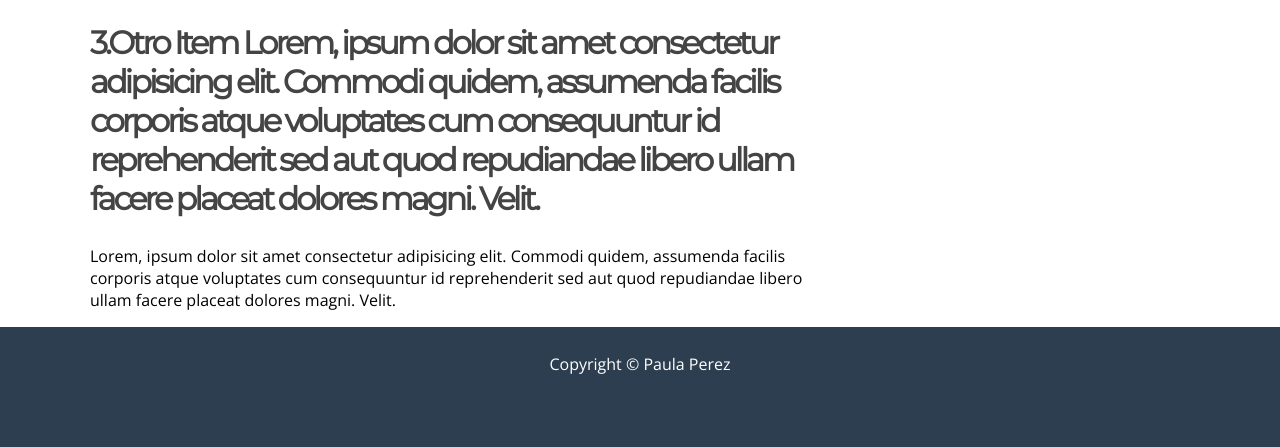
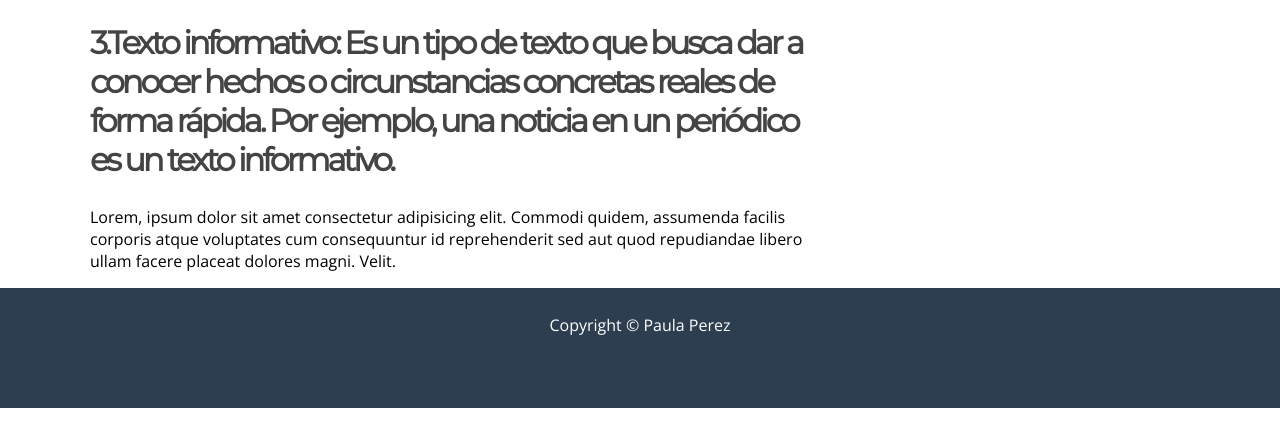
Before and after one commit to Paula-itec/paginaestatica, a plain HTML site: page index.html in a window 1280 px wide. Shown: the part 639-1086 px from the top of the page. After the commit the page ends 1047 px from the top, so only its background shows below. Drawn offline with nearby package versions, Linux system fonts and the light colour scheme.

Commit message:
segundo cambio de texto

```diff
--- a/index.html
+++ b/index.html
@@ -17,7 +17,7 @@
             <p>Lorem ipsum dolor sit amet consectetur adipisicing elit. Explicabo esse cumque molestias fuga cum deserunt ipsa sed officiis laboriosam voluptas magni provident corporis veniam commodi eius, vel architecto iusto assumenda..</p>
             <p>Lorem ipsum dolor sit, amet consectetur adipisicing elit. Neque voluptatibus quibusdam atque. Esse, animi, pariatur similique sequi excepturi rem culpa enim corrupti ratione blanditiis ea obcaecati quidem quam vel accusantium?.</p>
             <h2>2. Otro Item</h2>
-            <h2>3.Otro Item Lorem, ipsum dolor sit amet consectetur adipisicing elit. Commodi quidem, assumenda facilis corporis atque voluptates cum consequuntur id reprehenderit sed aut quod repudiandae libero ullam facere placeat dolores magni. Velit.</h2>
+            <h2>3.Texto informativo: Es un tipo de texto que busca dar a conocer hechos o circunstancias concretas reales de forma rápida. Por ejemplo, una noticia en un periódico es un texto informativo.</h2>
             <p>Lorem, ipsum dolor sit amet consectetur adipisicing elit. Commodi quidem, assumenda facilis corporis atque voluptates cum consequuntur id reprehenderit sed aut quod repudiandae libero ullam facere placeat dolores magni. Velit.</p>
 
         </div>
```
